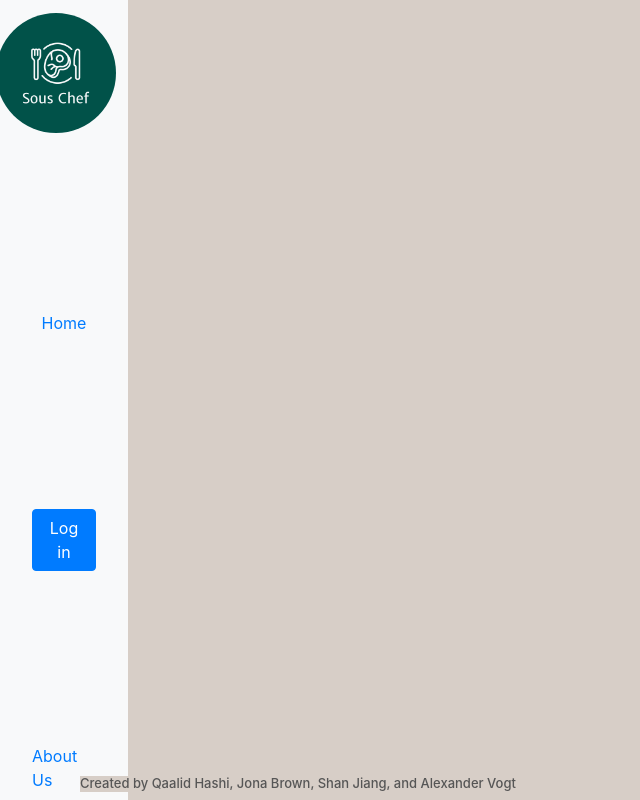
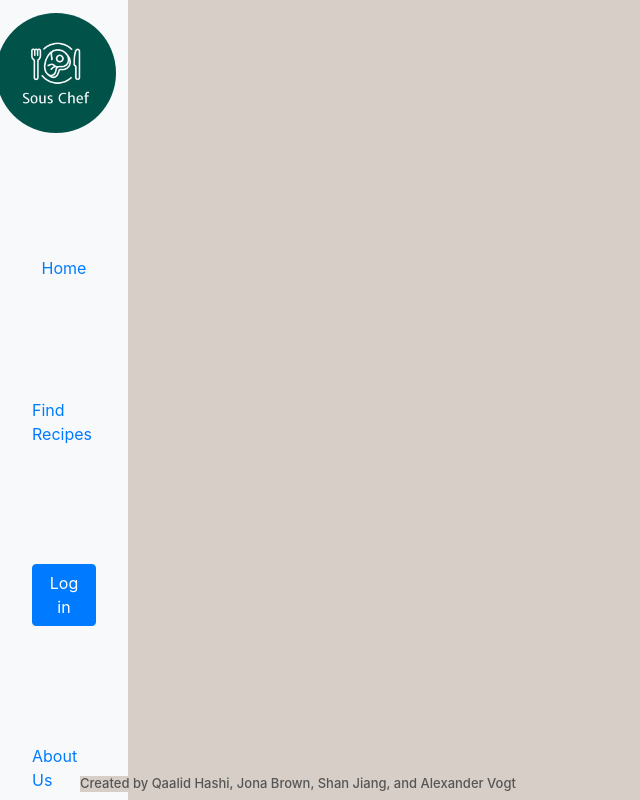
Before and after one commit to Team-PUT/final-project, a React (Create React App) app: page /form in a window 1280 px wide. Shown: the whole page, without its empty margins (0-640 px from the left). Built offline with nearby package versions, Linux system fonts and the light colour scheme; the HTML template or start-up script is replaced by a standard one.

Commit message:
Hotfix - Navbar now shows Find Recipes route

```diff
--- a/src/FormPage.css
+++ b/src/FormPage.css
@@ -2,7 +2,6 @@
   margin-left: 20em;
   margin-right:0em;
   max-width: 20em;
-  display: inline;
 }
 
 .cardDeck {
--- a/src/NavBarClass.js
+++ b/src/NavBarClass.js
@@ -26,6 +26,7 @@ class NavBarClass extends React.Component {
         />{' '}
       </Navbar.Brand>
         <Link to="/">Home</Link>
+        <Link to="/form">Find Recipes</Link>
         {this.props.auth ?
           <>
           <Link to="/profile" className="profile-link">Profile</Link>
```
Also changed, not shown: src/FormPage.js (line endings or trailing spaces).
